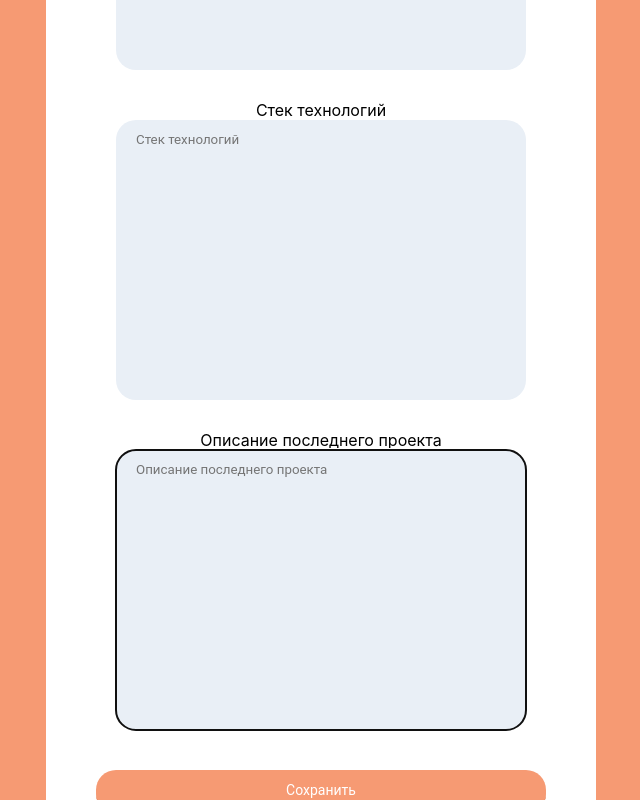
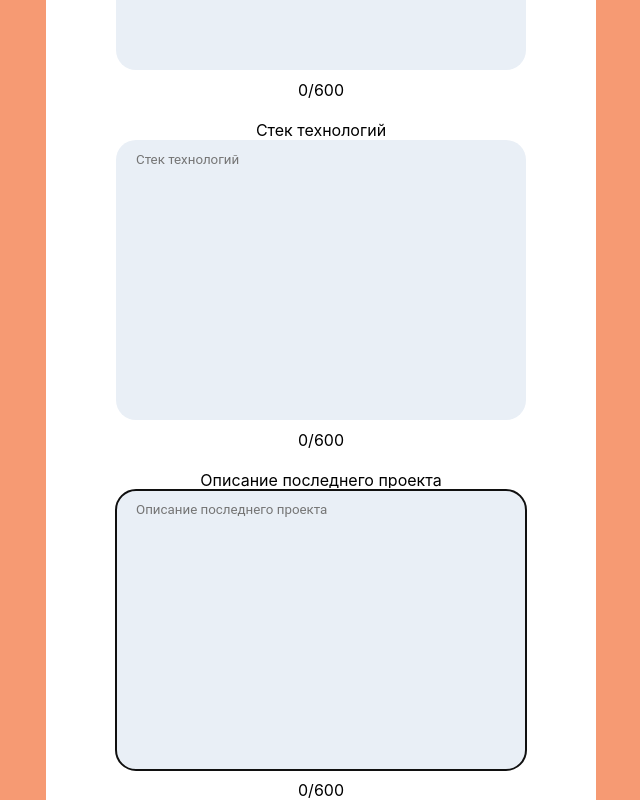
Before and after one commit to kost321/React_12.12, a React (Create React App) app in the folder Project/: page / in a window 1280 px wide. Shown: the part 880-1680 px from the top of the page, without its empty margins (319-959 px from the left). Built offline with nearby package versions, Linux system fonts and the light colour scheme.

Commit message:
init: add counter in TextareaField

```diff
--- /dev/null
+++ b/Project/src/components/Counter/Counter.jsx
@@ -0,0 +1,25 @@
+import React from "react";
+
+
+class Counter extends React.Component {
+
+
+  render() {
+    console.log(this.props.value)
+    if(this.props.value.length  > 600) {
+      return (
+        <div>
+          {'Превышен лимит символов в поле'}
+        </div>
+      )
+    } else {
+      return (
+        <div>
+          {this.props.value.length + '/' + this.props.maxLength}
+        </div>
+      )
+    }
+  }
+}
+
+export default Counter;
--- a/Project/src/components/FormQuestionnaire/FormQuestionnaire.jsx
+++ b/Project/src/components/FormQuestionnaire/FormQuestionnaire.jsx
@@ -38,11 +38,19 @@ class FormQuestionnaire extends React.Component {
       telephoneValue: this.state.telephoneValue,
       webSiteValue: this.state.webSiteValue,
       aboutMyselfValue: this.state.aboutMyselfValue,
+      aboutMyselfValueCount: this.state.aboutMyselfValue,
       technologyStackValue: this.state.technologyStackValue,
-      descriptionOfTheLatestProjectValue: this.state.descriptionOfTheLatestProjectValue
+      technologyStackValueCount: this.state.technologyStackValue,
+      descriptionOfTheLatestProjectValue: this.state.descriptionOfTheLatestProjectValue,
+      descriptionOfTheLatestProjectValueCount: this.state.descriptionOfTheLatestProjectValue
     }
 
     let newFormError = {};
+
+    if(!newObj.webSiteValue.endsWith('https://', 8)) {
+      newFormError.webSiteValue = 'Строка должный начинаться с https://'
+    }
+
     for(let i in newObj) {
       newObj[i] = newObj[i].trim();
       if(newObj[i] === "") {
@@ -56,7 +64,14 @@ class FormQuestionnaire extends React.Component {
       newFormError.surnameValue = 'Напишите с заглавной буквы'
     }
 
-    console.log(newFormError)
+    if(newObj.aboutMyselfValue.length > 600) {
+      newFormError.aboutMyselfValueCount = 'Превышен лимит символов в поле';
+    } else if(newObj.technologyStackValue.length > 600) {
+      newFormError.technologyStackValueCount = 'Превышен лимит символов в поле';
+    } else if(newObj.descriptionOfTheLatestProjectValue.length > 600) {
+      newFormError.descriptionOfTheLatestProjectValueCount = 'Превышен лимит символов в поле';
+    }
+
     this.setState({formErrors:newFormError})
     event.preventDefault()
   }
--- a/Project/src/components/Input/Input.jsx
+++ b/Project/src/components/Input/Input.jsx
@@ -12,7 +12,6 @@ class Input extends React.Component {
         <input type={this.props.type} placeholder={this.props.placeholder} value={this.props.value} onChange={this.props.onChange} />
         {this.props.formErrors}
       </label>
-
     )
   }
 }
--- a/Project/src/components/TextareaField/TextareaField.jsx
+++ b/Project/src/components/TextareaField/TextareaField.jsx
@@ -1,4 +1,5 @@
 import React from "react";
+import Counter from "../Counter/Counter";
 
 import './textareaField.css'
 
@@ -8,8 +9,11 @@ class TextareaField extends React.Component {
     return (
       <label>
         {this.props.label}
-        <textarea autoFocus maxLength={385} rows={this.props.rows} type="text" placeholder={this.props.placeholder} value={this.props.value} onChange={this.props.onChange}/>
-        {this.props.formErrors}
+        <textarea autoFocus rows={this.props.rows} type="text" placeholder={this.props.placeholder} value={this.props.value} onChange={this.props.onChange}/>
+          <div className='additional-information'>
+            {this.props.formErrors}
+            <Counter formErrors={this.props.formErrors} value={this.props.value} maxLength={600}/>
+          </div>
       </label>
     )
   }
--- a/Project/src/components/TextareaField/textareaField.css
+++ b/Project/src/components/TextareaField/textareaField.css
@@ -1,3 +1,8 @@
 .form-inner textarea {
   resize: none;
 }
+
+.additional-information {
+  display: flex;
+  justify-content: space-around;
+}
```
